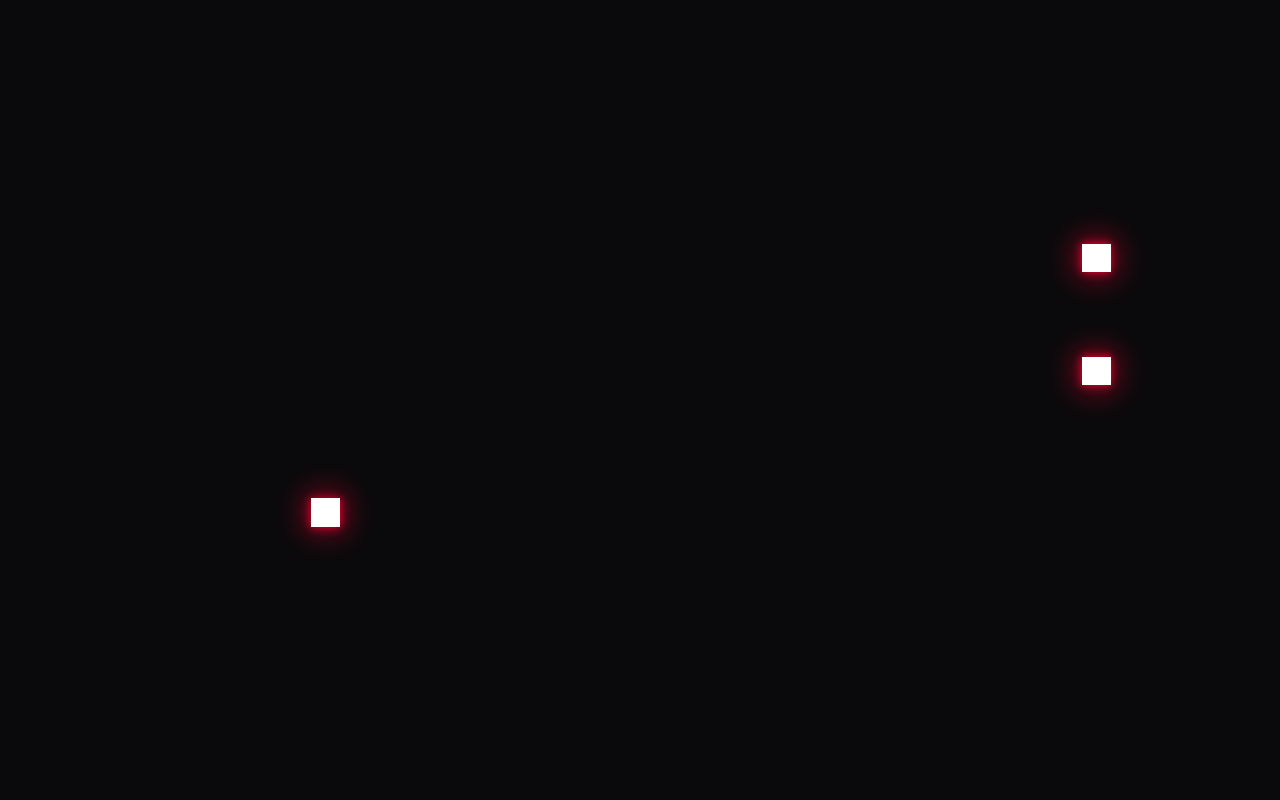
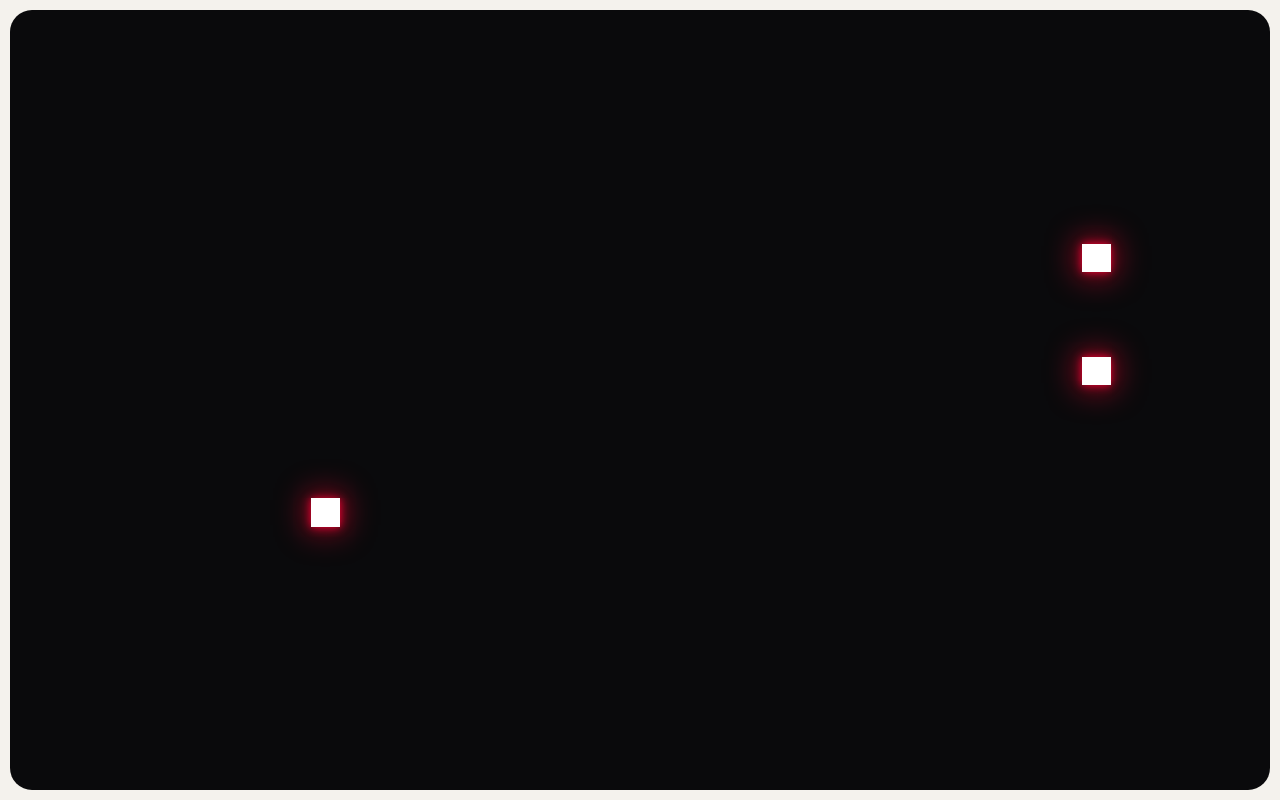
Before and after one commit to FemaDongz/1975.lol, a Next.js app: page / in a window 1280 px wide. Built offline with nearby package versions, Linux system fonts and the light colour scheme.

Commit message:
fix: intro frame fill dark with white outer bg so rounded corners show

```diff
--- a/app/PixelIntro.tsx
+++ b/app/PixelIntro.tsx
@@ -198,8 +198,8 @@ export default function PixelIntro({ onDone }: { onDone: () => void }) {
       if (!startTime) startTime = timestamp;
       const elapsed = timestamp - startTime;
 
-      ctx.fillStyle = "#0a0a0c";
-      ctx.fillRect(0, 0, canvas.width, canvas.height);
+      // Latar transparan: biarkan frame rounded + warna luar tembus.
+      ctx.clearRect(0, 0, canvas.width, canvas.height);
 
       if (elapsed >= TIME_START && elapsed < TIME_HOLD) {
         const progress = (elapsed - TIME_START) / T_APPEAR;
--- a/app/page.tsx
+++ b/app/page.tsx
@@ -25,8 +25,11 @@ export default function Home() {
   // Teks putih + mix-blend-difference: otomatis kontras di area kertas maupun
   // ink (di terang jadi gelap, di gelap jadi terang) sambil tetap "nyatu".
   const ink = "#ffffff";
-  // Warna polos di balik frame kontras dgn ripple: hitam di light, putih di dark.
-  const frameBg = dark ? "#f4f2ed" : "#0a0a0c";
+  // Warna area di LUAR frame (yang membuat rounded kelihatan).
+  // Saat intro: putih (sesuai permintaan). Setelahnya: hitam di light, putih di dark.
+  const outerBg = intro ? "#f4f2ed" : dark ? "#f4f2ed" : "#0a0a0c";
+  // Warna DASAR isi frame. Saat intro: hitam (biar pixel putih glow muncul).
+  const frameFill = intro ? "#0a0a0c" : outerBg;
 
   return (
     <main
@@ -35,14 +38,13 @@ export default function Home() {
         width: "100%",
         height: "100dvh",
         overflow: "hidden",
-        background: frameBg,
+        background: outerBg,
         transition: "background 1s ease",
       }}
     >
-      {/* Container ripple: ber-gap dari sisi (2px HP / 4px desktop) + rounded */}
       {/* Container ripple: ber-gap dari sisi + rounded. Intro pixel masuk di sini
           biar nyatu (kena rounded + garis) dan ripple muncul halus setelahnya. */}
-      <div className="frame" style={{ background: frameBg }}>
+      <div className="frame" style={{ background: frameFill }}>
         {intro && (
           <PixelIntro
             onDone={() => {
```
